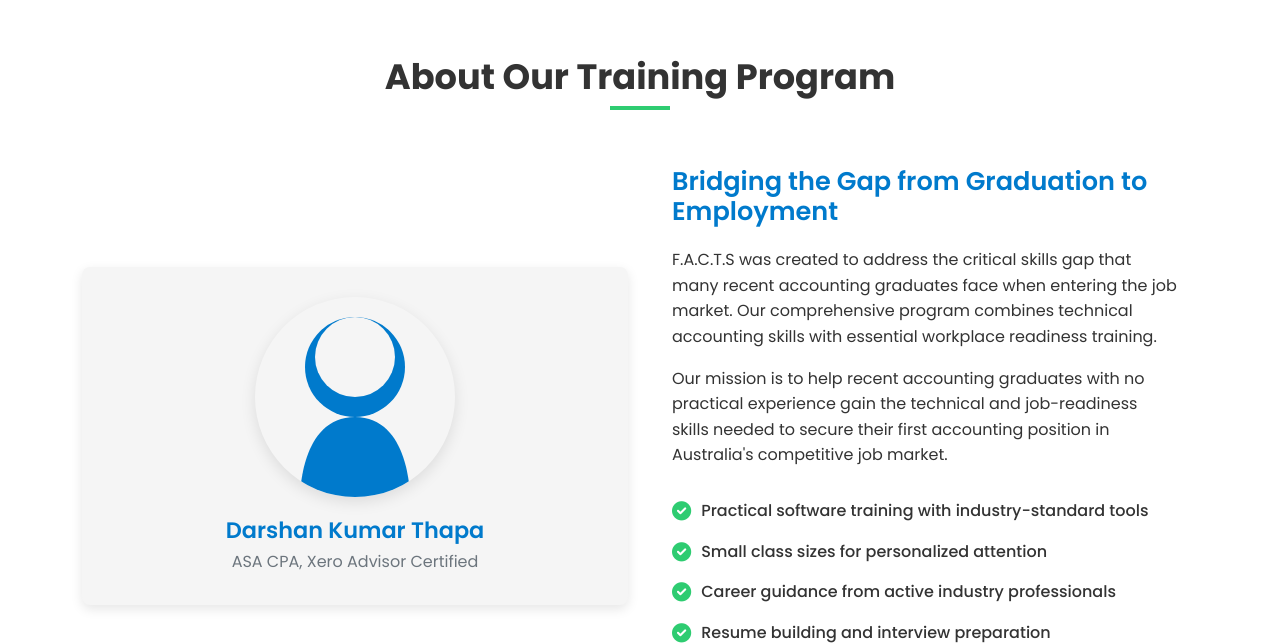
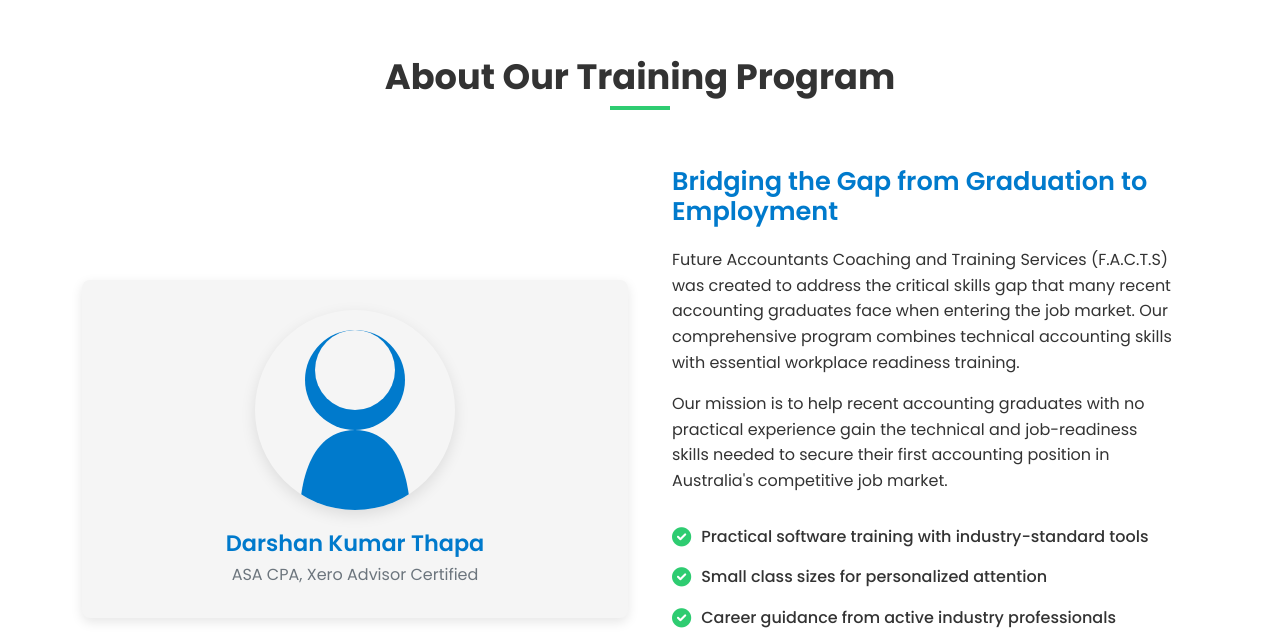
Before and after one commit to Yonesh-Thapa/FACTS, a Flask app: page / in a window 1280 px wide. Shown: the part 688-1331 px from the top of the page. Run offline with Flask 3, Linux system fonts and the light colour scheme.

Commit message:
Update homepage text to include F.A.C.T.S. full name
Replit-Commit-Author: Agent
Replit-Commit-Session-Id: 811e0181-69f7-4122-837f-3e5b1aa390de
Replit-Commit-Screenshot-Url: https://storage.googleapis.com/screenshot-production-us-central1/1a0dd053-97cc-4a0a-b64d-456243bbbfc9/56e06365-218e-444b-9bae-ba2e4f83b96a.jpg

```diff
--- a/templates/index.html
+++ b/templates/index.html
@@ -78,7 +78,7 @@
             <div class="col-md-6">
                 <div class="about-content">
                     <h3>Bridging the Gap from Graduation to Employment</h3>
-                    <p>F.A.C.T.S was created to address the critical skills gap that many recent accounting graduates face when entering the job market. Our comprehensive program combines technical accounting skills with essential workplace readiness training.</p>
+                    <p>Future Accountants Coaching and Training Services (F.A.C.T.S) was created to address the critical skills gap that many recent accounting graduates face when entering the job market. Our comprehensive program combines technical accounting skills with essential workplace readiness training.</p>
                     <p>Our mission is to help recent accounting graduates with no practical experience gain the technical and job-readiness skills needed to secure their first accounting position in Australia's competitive job market.</p>
                     <div class="features-list">
                         <div class="feature-item">
```
